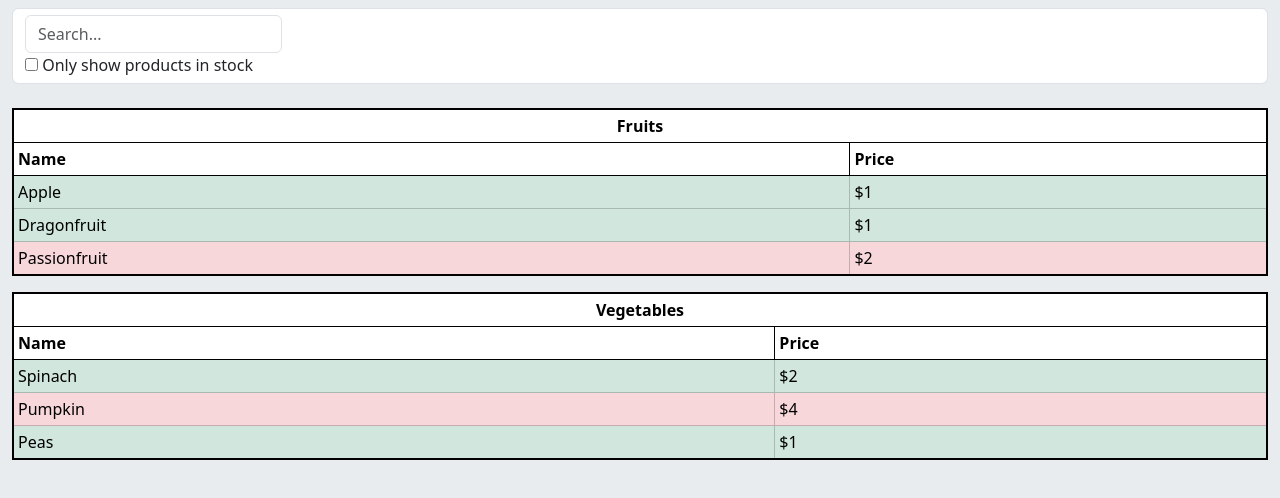
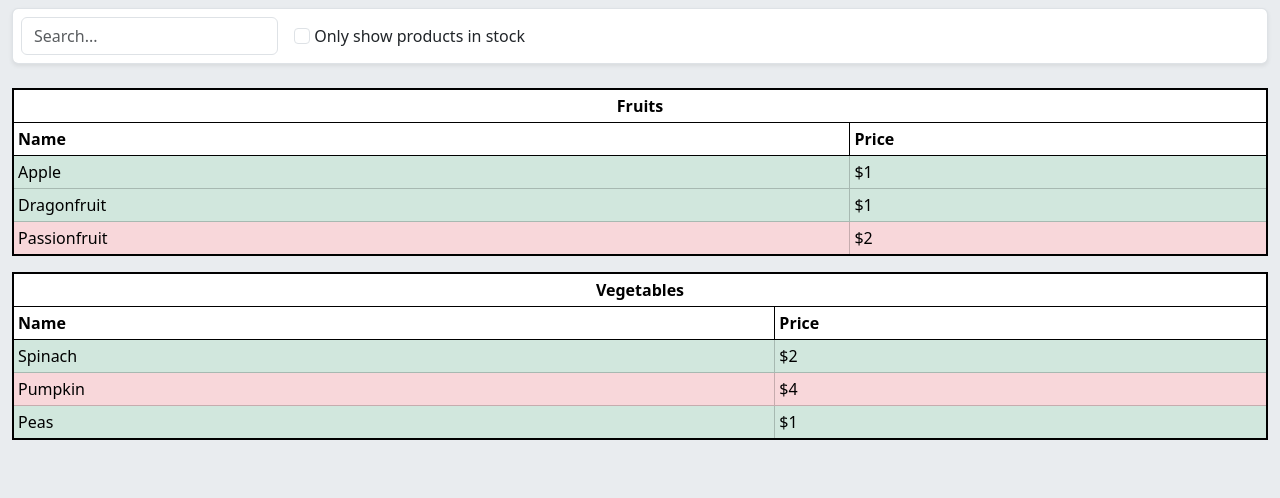
Before and after one commit to map-soriano/react-product-table, a React (Vite) app: page / in a window 1280 px wide. Shown: the top 498 px of the page. Built offline with nearby package versions, Linux system fonts and the light colour scheme.

Commit message:
Improve appearance by styling

```diff
--- a/src/components/SearchBar.tsx
+++ b/src/components/SearchBar.tsx
@@ -14,7 +14,7 @@ function SearchBar({
   return (
     <>
       <div className="mt-2">
-        <form className="form-control">
+        <form className="form-control shadow-sm p-2">
           <label htmlFor="search">
             <input
               id="search"
@@ -24,11 +24,11 @@ function SearchBar({
               onChange={(e) => onSearchTextChange(e.target.value)}
             />
           </label>
-          <br />
           <label htmlFor="stock">
             <input
               id="stock"
               type="checkbox"
+              className="form-check-input ms-3"
               checked={inStockOnly}
               onChange={(e) => onInStockOnlyChange(e.target.checked)}
             />{" "}
```
